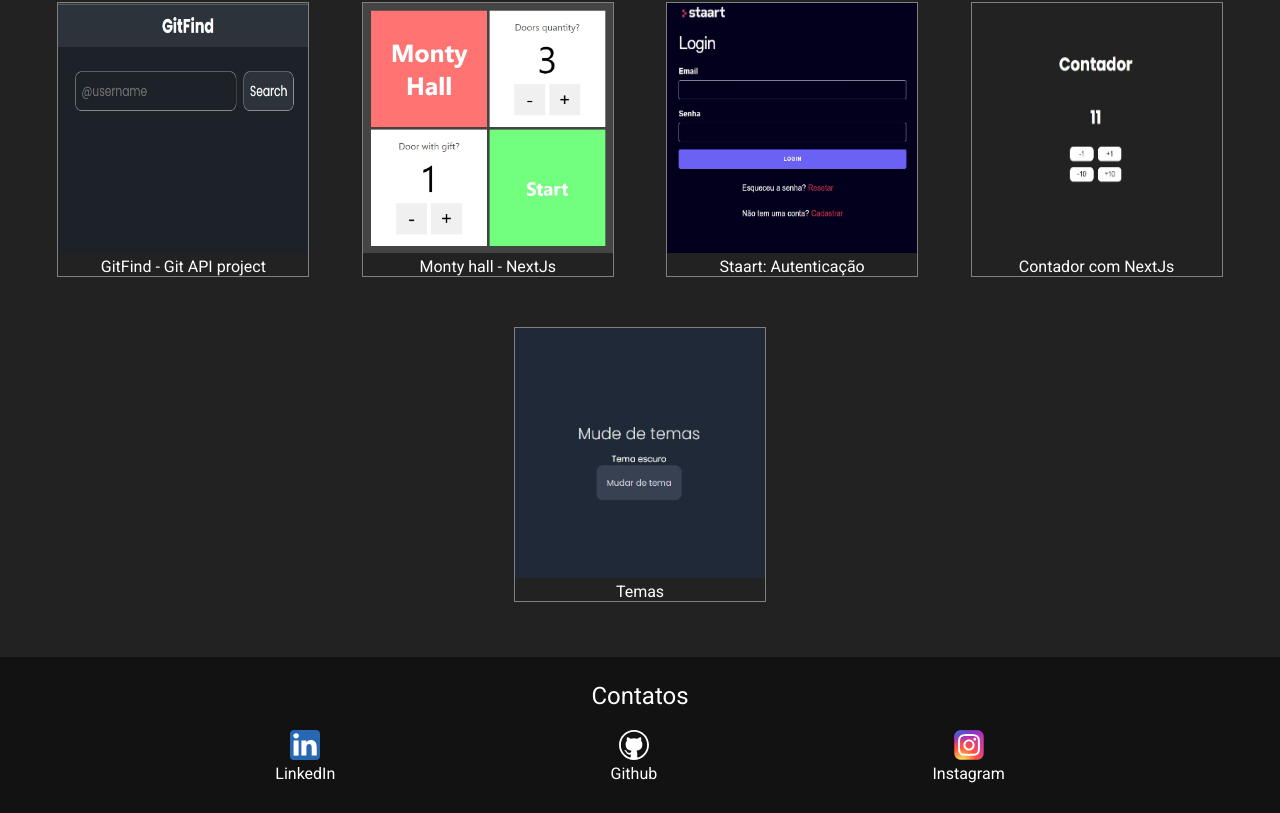
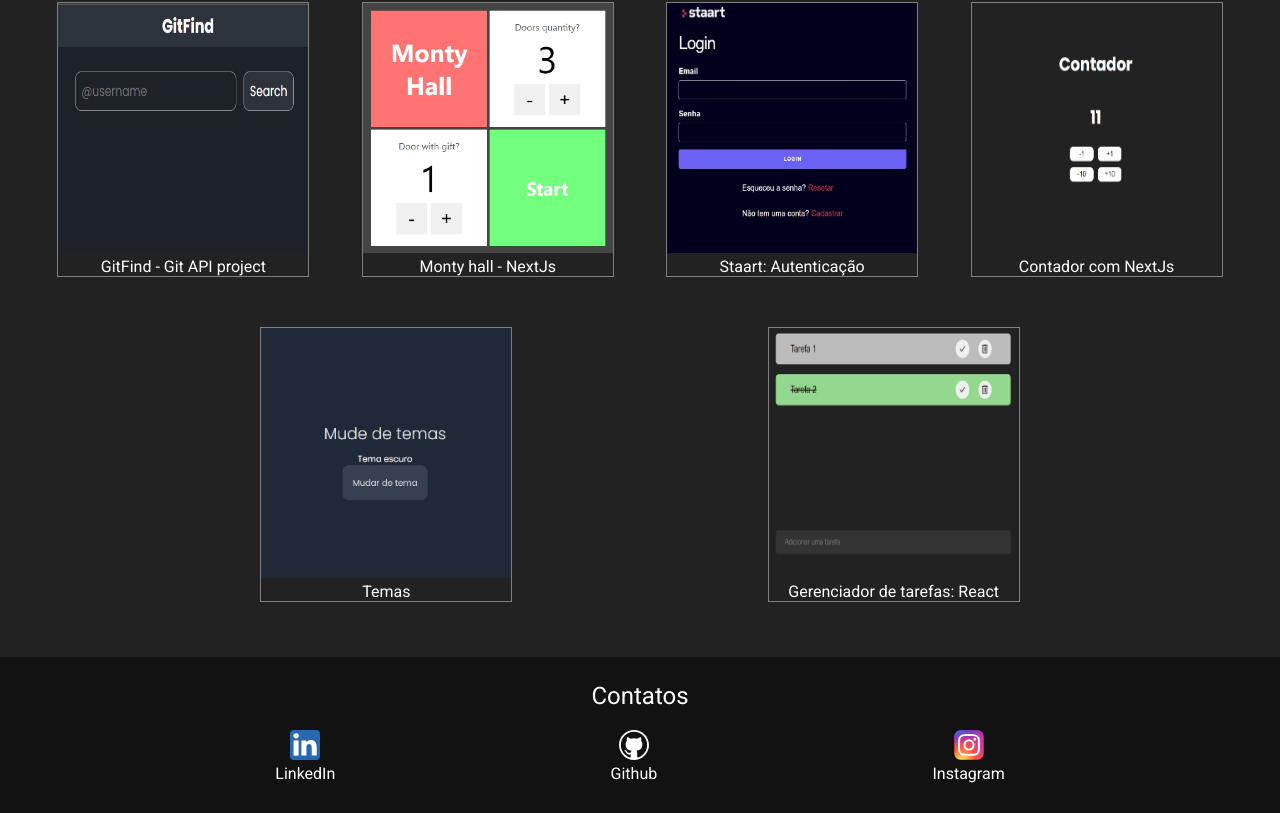
Before and after one commit to AlexandreContee/Portfolio, a Next.js app: page /projects in a window 1280 px wide. Shown: the part 1104-1917 px from the top of the page. Built offline with nearby package versions, Linux system fonts and the light colour scheme.

Commit message:
Add task manager with react to projects

```diff
--- a/src/components/data/projectsData.js
+++ b/src/components/data/projectsData.js
@@ -77,4 +77,10 @@ export const projectsData = [
     href: "https://theme-changer-alexandre.vercel.app/",
     text: "Temas",
   },
+  {
+    id: 13,
+    source: "/images/projects/gerenciador-tarefa-react.jpg",
+    href: "https://task-manager-alexandre.vercel.app/",
+    text: "Gerenciador de tarefas: React",
+  },
 ]
```
Also changed, not shown: public/images/projects/gerenciador-tarefa-react.jpg (added).
